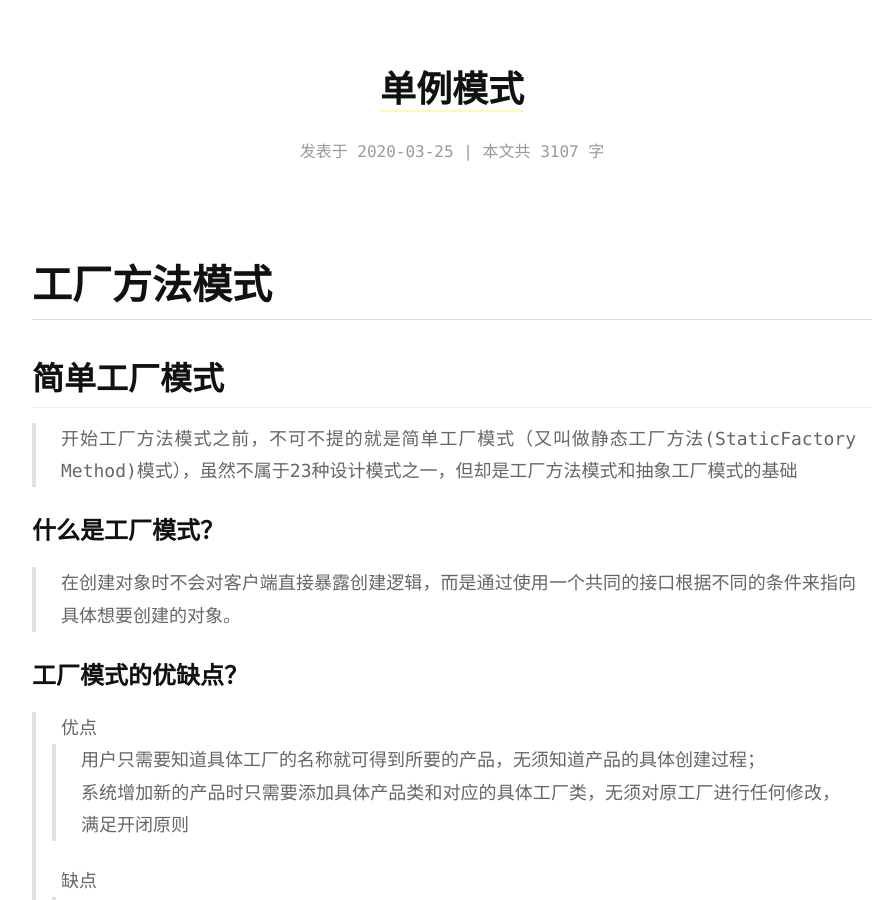
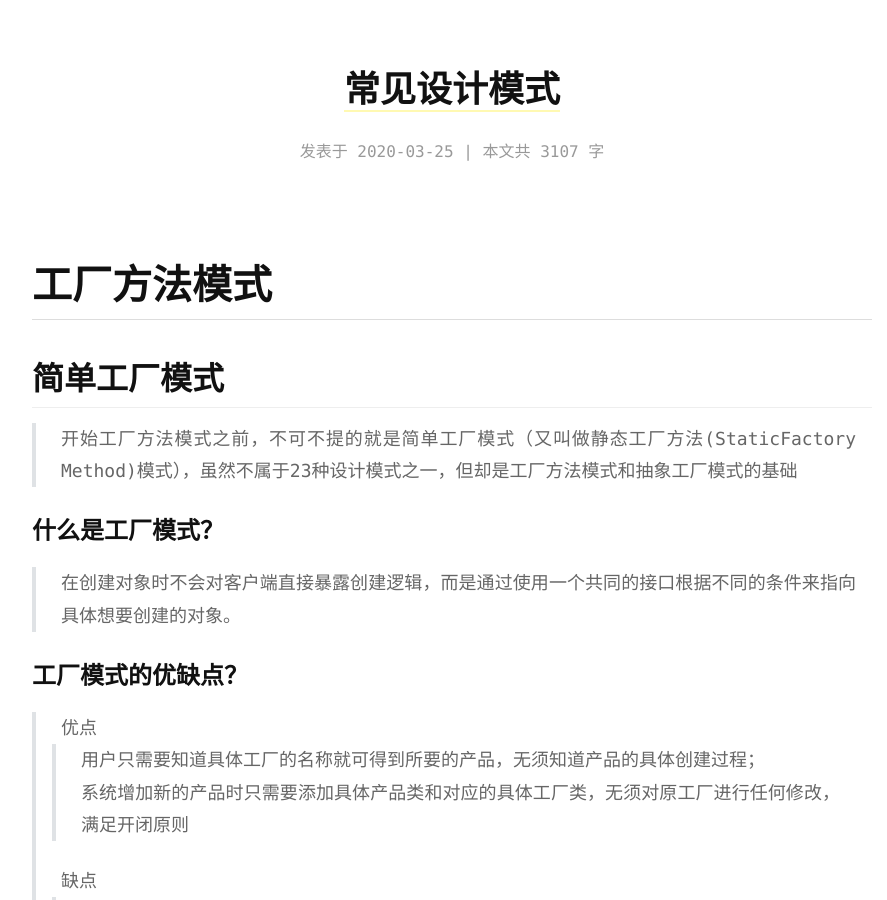
Before and after one commit to copico-zhibai/copico-zhibai.github.io, a Jekyll site: the page built from _posts/2020-03-25-单例模式.md, in a window 1280 px wide and 900 px high. Shown: the whole window, without its empty margins (188-1075 px from the left). Built offline with Jekyll 4.4.1, drawn with Linux system fonts in a browser that asks for light colours.

Commit message:
Update 2020-03-25-单例模式.md

```diff
--- a/_posts/2020-03-25-单例模式.md
+++ b/_posts/2020-03-25-单例模式.md
@@ -1,3 +1,8 @@
+---
+title: "常见设计模式"
+date: 2020-03-25
+category: example
+---
 # 工厂方法模式
 
 ## 简单工厂模式
```
